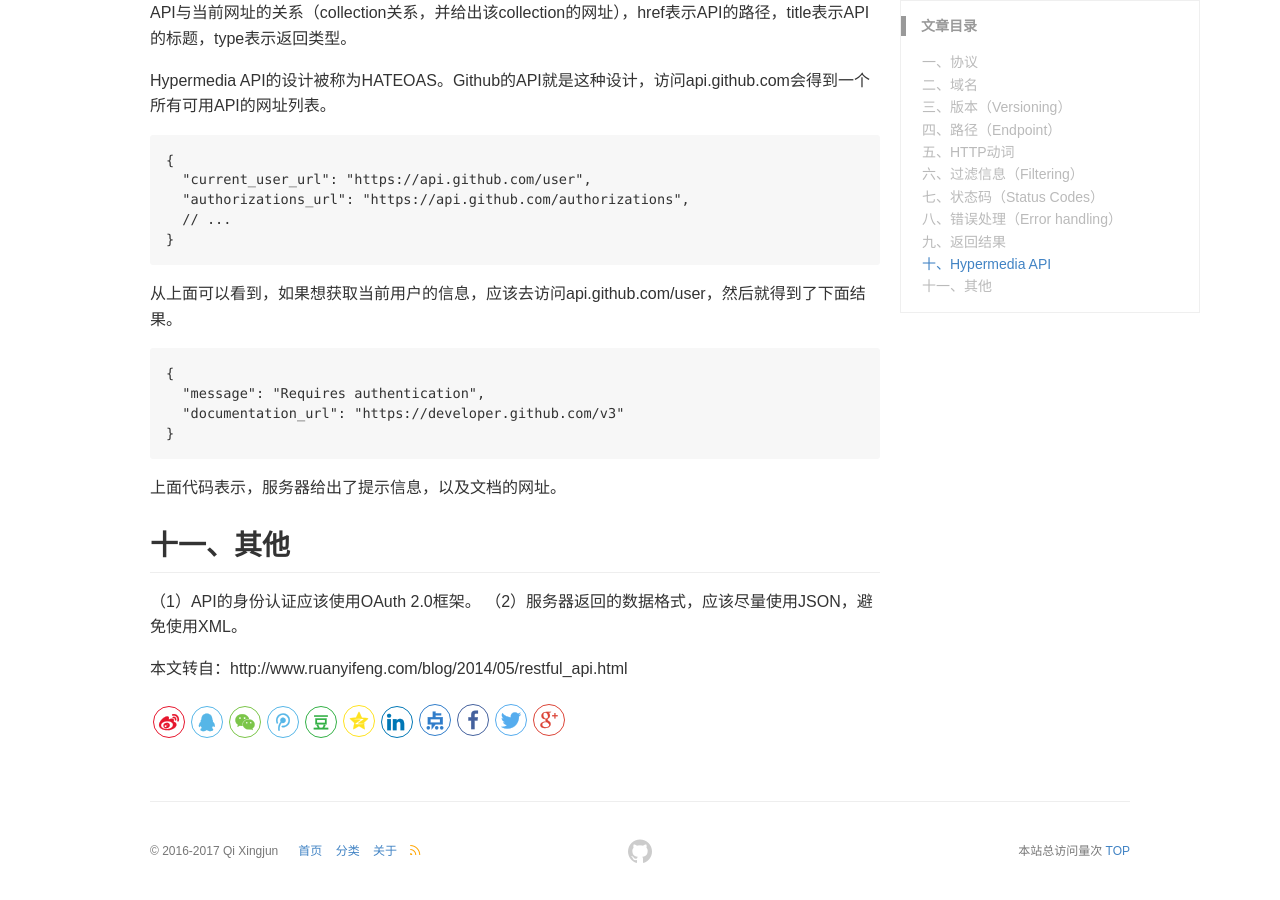
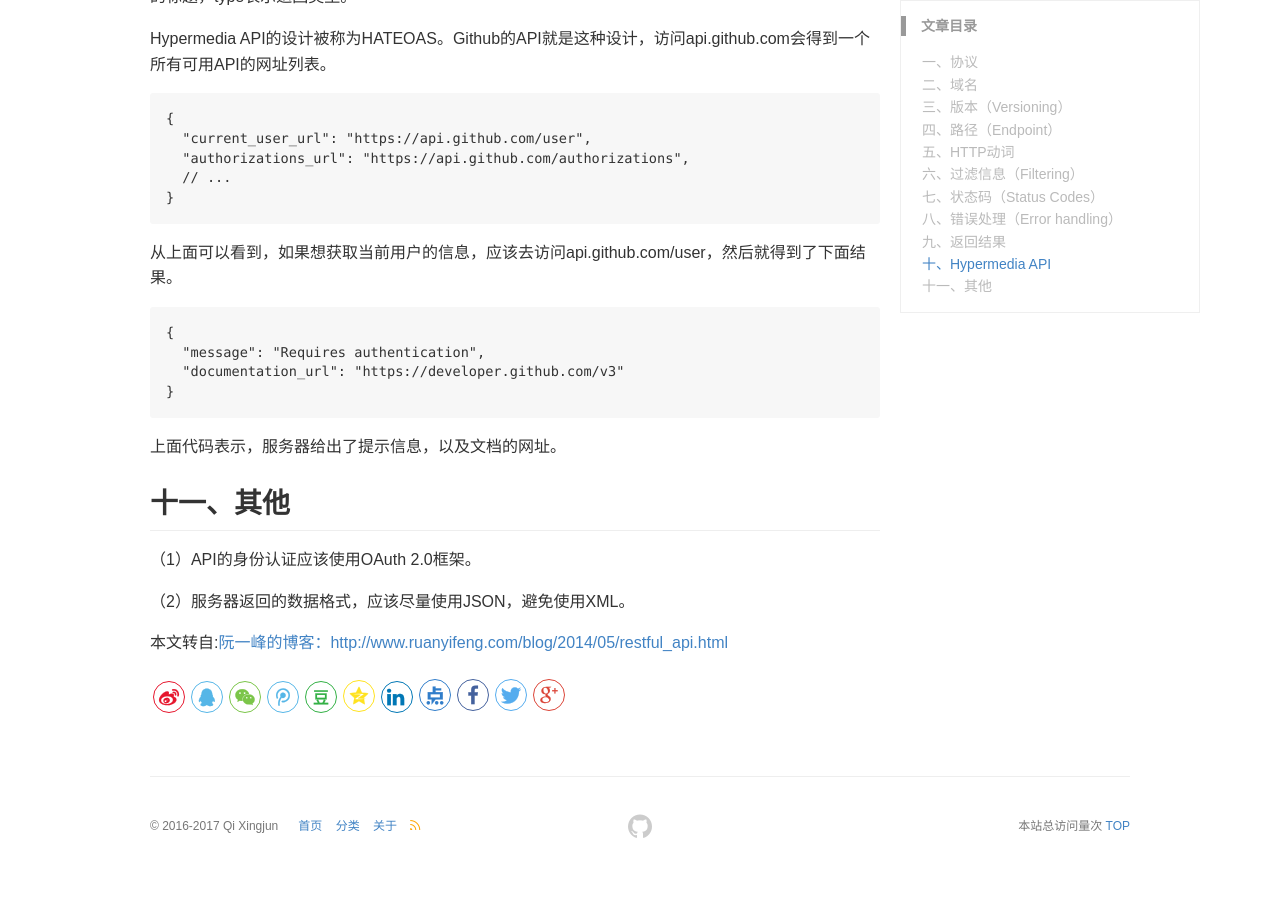
Before and after one commit to QiXingjun/QiXingjun.github.io, a Jekyll site: the page built from _posts/blog/2017-1-22-restful-api-design.md, in a window 1280 px wide and 900 px high, scrolled down 4250 px. Built offline with Jekyll 4.4.1, drawn with Linux system fonts in a browser that asks for light colours; comment, search, counter and statistics services are not loaded; after the commit the page ends 5125 px from its top, so only the background shows below that; some of the changed text lies outside the part shown.

Commit message:
-restful-api-design

```diff
--- a/_posts/blog/2017-1-22-restful-api-design.md
+++ b/_posts/blog/2017-1-22-restful-api-design.md
@@ -198,6 +196,7 @@ Hypermedia API的设计被称为HATEOAS。Github的API就是这种设计，访
 ## 十一、其他
 
 （1）API的身份认证应该使用OAuth 2.0框架。
+
 （2）服务器返回的数据格式，应该尽量使用JSON，避免使用XML。
 
-本文转自：http://www.ruanyifeng.com/blog/2014/05/restful_api.html
+本文转自:[阮一峰的博客：http://www.ruanyifeng.com/blog/2014/05/restful_api.html](http://www.ruanyifeng.com/blog/2014/05/restful_api.html)
```
Also changed, not shown: other parts of _posts/blog/2017-1-22-restful-api-design.md (+0 -2 lines).
